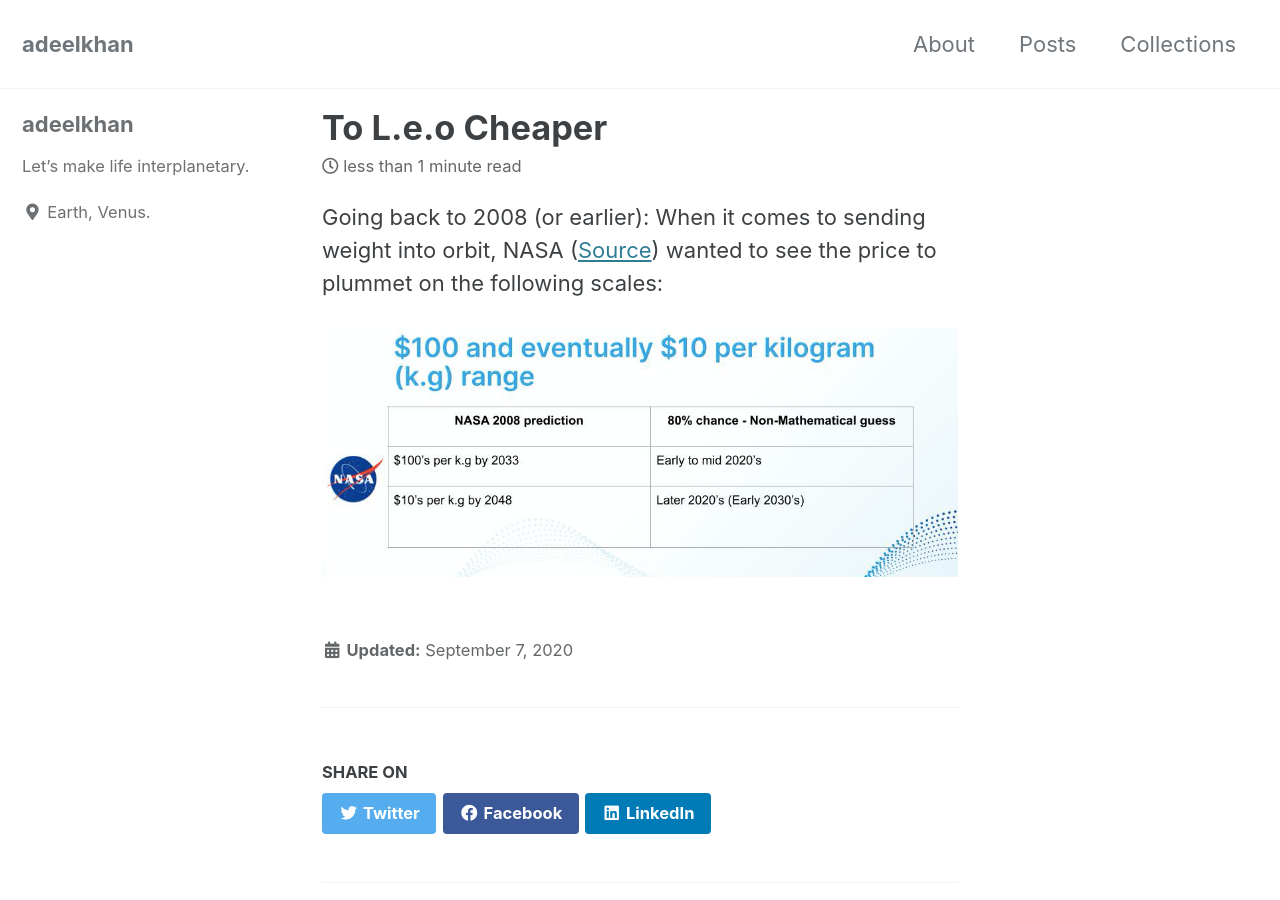
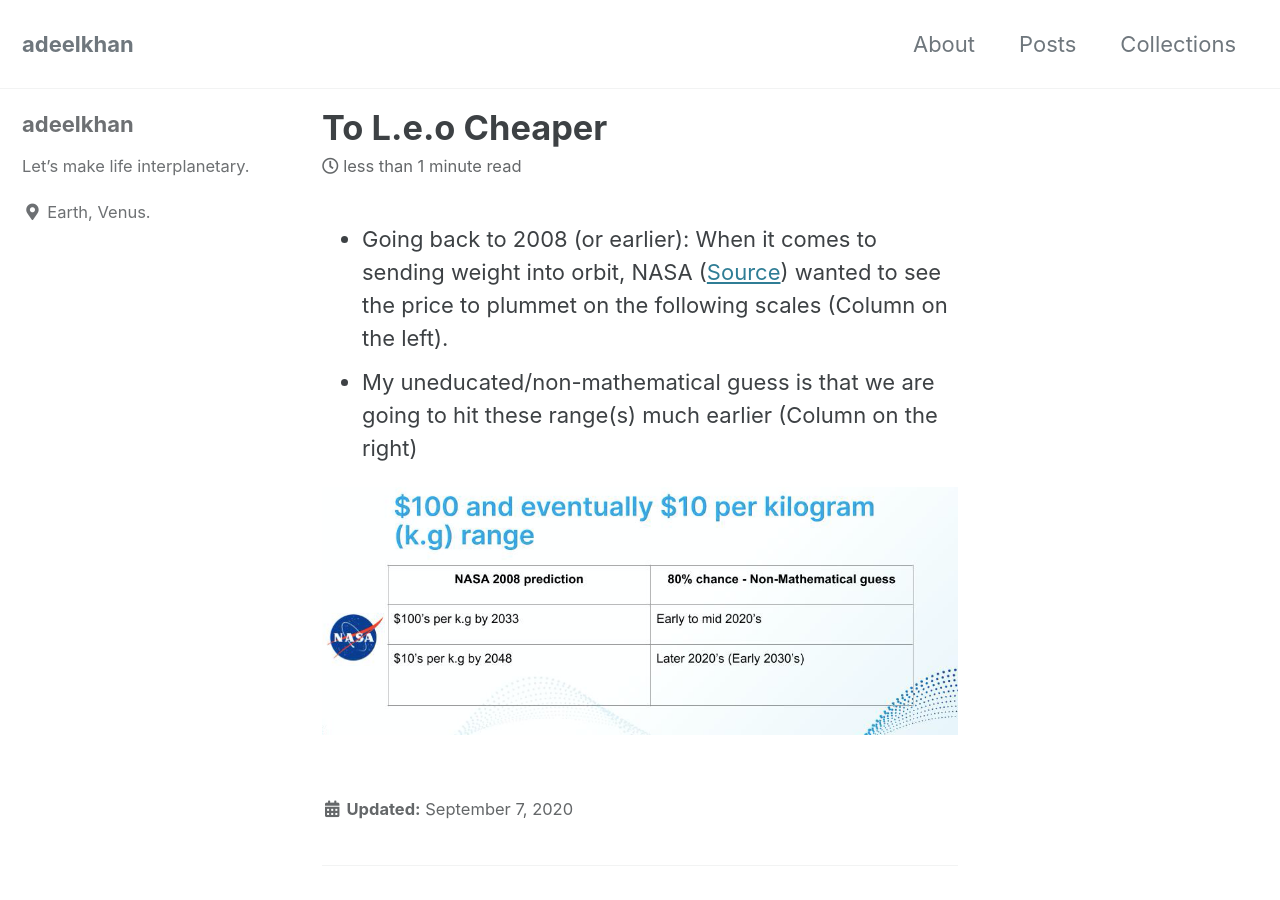
Before and after one commit to stellardreams/stellardreams.github.io, a Jekyll site: the page built from _posts/2020-09-07-to-l.e.o-cheaper.md, in a window 1280 px wide and 900 px high. Built offline with Jekyll 4.4.1, drawn with Linux system fonts in a browser that asks for light colours; cached includes are drawn as plain includes.

Commit message:
Update 2020-09-07-to-l.e.o-cheaper.md

```diff
--- a/_posts/2020-09-07-to-l.e.o-cheaper.md
+++ b/_posts/2020-09-07-to-l.e.o-cheaper.md
@@ -1,4 +1,5 @@
-Going back to 2008 (or earlier): When it comes to sending weight into orbit, NASA ([Source](https://www.nasa.gov/centers/marshall/news/background/facts/astp.html)) wanted to see the price to plummet on the following scales:
+* Going back to 2008 (or earlier): When it comes to sending weight into orbit, NASA ([Source](https://www.nasa.gov/centers/marshall/news/background/facts/astp.html)) wanted to see the price to plummet on the following scales (Column on the left).
+* My uneducated/non-mathematical guess is that we are going to hit these range(s) much earlier (Column on the right)
 
 
 <img src="/assets/images/LEO-cheaper.png">
```
